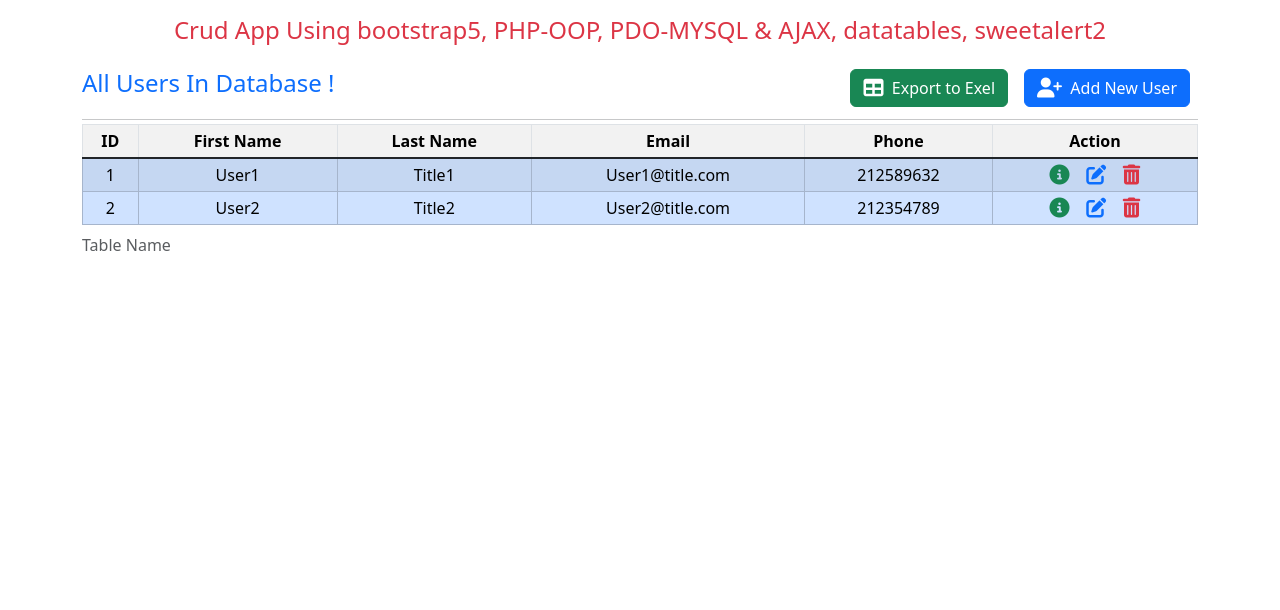
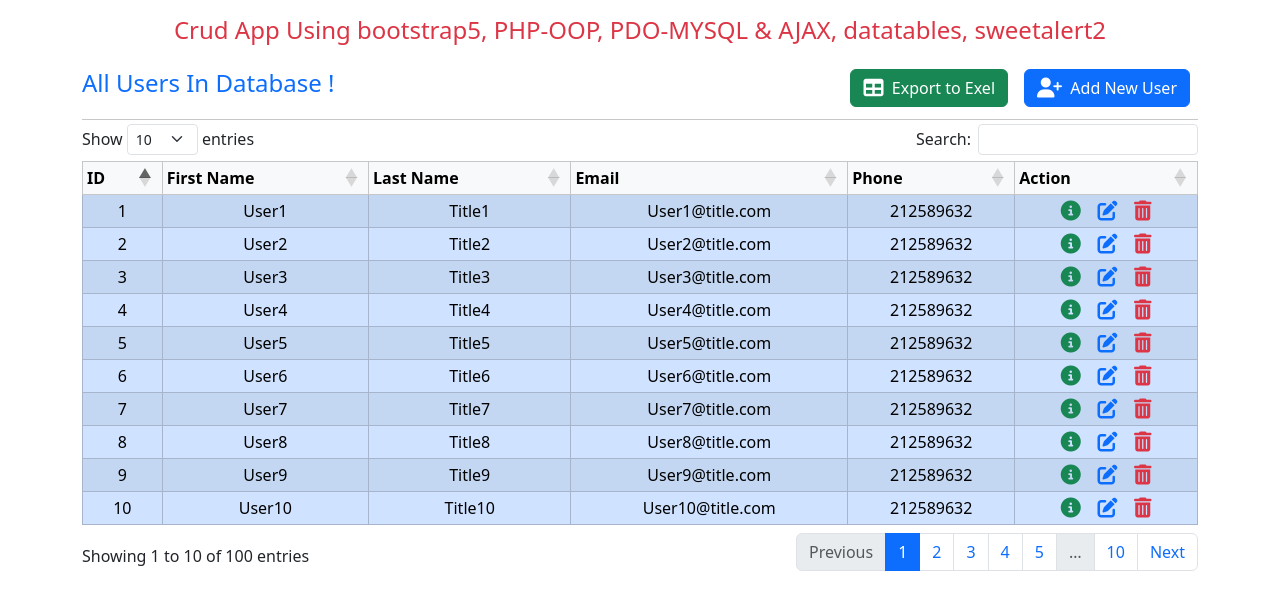
Before and after one commit to HM-Hakim/crudphp, a PHP site: page / in a window 1280 px wide. Shown: the part 56-666 px from the top of the page. Run offline with PHP 8.4, Linux system fonts and the light colour scheme; some libraries are stand-ins or nearby versions.

Commit message:
add DataTable and sweetalert

```diff
--- a/index.php
+++ b/index.php
@@ -1,14 +1,16 @@
 <!DOCTYPE html>
 <html lang="en">
+
 <head>
   <meta charset="UTF-8">
   <meta name="viewport" content="width=device-width, initial-scale=1.0">
   <title>Crud App Using PHP-OOP, PdDO-MYSQL & AJAX</title>
   <!-- Latest compiled and minified CSS -->
-<link href="https://cdn.jsdelivr.net/npm/bootstrap@5.3.2/dist/css/bootstrap.min.css" rel="stylesheet">
-<link href="https://cdn.datatables.net/v/bs5/dt-2.0.1/datatables.min.css" rel="stylesheet">
+  <link href="https://cdn.jsdelivr.net/npm/bootstrap@5.3.3/dist/css/bootstrap.min.css" rel="stylesheet">
+  <link href="https://cdn.datatables.net/2.0.2/css/dataTables.bootstrap5.css" rel="stylesheet">
   <script src="https://kit.fontawesome.com/ccaeda6036.js" crossorigin="anonymous"></script>
 </head>
+
 <body>
   <nav class="navbar navbar-expand-sm bg-dark navbar-dark">
     <div class="container-fluid">
@@ -45,7 +47,7 @@
         <h4 class="mt-2 text-primary">All Users In Database !</h4>
       </div>
       <div class="col-lg-6">
-      <button type="button" class="btn btn-primary m-2 float-end"><i class="fas fa-user-plus fa-lg"></i>&nbsp; Add New User</button>
+        <button type="button" class="btn btn-primary m-2 float-end" data-bs-toggle="modal" data-bs-target="#addModal"><i class="fas fa-user-plus fa-lg"></i>&nbsp; Add New User</button>
         <button type="button" class="btn btn-success m-2 float-end"><i class="fas fa-table fa-lg"></i>&nbsp; Export to Exel</button>
 
 
@@ -55,16 +57,9 @@
     <div class="row">
       <div class="col-lg-12">
         <div class="table-responsive">
-        <div
-          class="table-responsive"
-        >
-          <table
-            class="table table-striped table-sm table-bordered"
-          >
+          <div class="table-responsive">
+            <table id="example" class="table table-striped table-sm table-bordered">
               <thead class="table-light">
-              <caption>
-                Table Name
-              </caption>
                 <tr class="text-center">
                   <th>ID</th>
                   <th>First Name</th>
@@ -77,13 +72,15 @@
                 </tr>
               </thead>
               <tbody class="table-group-divider">
-              <tr
-                class="table-primary text-center"
-              >
-                <td scope="row">1</td>
-                <td>User1</td>
-                <td>Title1</td>
-                <td>User1@title.com</td>
+                <?php
+
+                for ($i = 1; $i <= 100; $i++) : ?>
+
+                  <tr class="table-primary text-center">
+                    <td scope="row"><?= $i ?></td>
+                    <td>User<?= $i ?></td>
+                    <td>Title<?= $i ?></td>
+                    <td>User<?= $i ?>@title.com</td>
                     <td>212589632</td>
                     <td>
                       <a href="#" title="view details" class="text-success text-decoration-none">
@@ -97,27 +94,7 @@
                       </a>
                     </td>
                   </tr>
-              <tr
-                class="table-primary text-center"
-              >
-                <td scope="row">2</td>
-                <td>User2</td>
-                <td>Title2</td>
-                <td>User2@title.com</td>
-                <td>212354789</td>
-                <td>
-                <a href="#" title="view details" class="text-success text-decoration-none">
-                    <i class="fas fa-info-circle fa-lg"></i>
-                  </a>&nbsp;&nbsp;
-                <a href="#" title="Edits" class="text-primary text-decoration-none">
-                    <i class="fas fa-edit fa-lg"></i>
-                </a>&nbsp;&nbsp;
-                <a href="#" title="Delete" class="text-danger text-decoration-none">
-                    <i class="fas fa-trash-alt fa-lg"></i>
-                </a>
-
-                </td>
-              </tr>
+                <?php endfor; ?>
               </tbody>
               <tfoot>
 
@@ -133,11 +110,58 @@
 
 
   </div>
+  <!-- The Modal -->
+  <div class="modal" id="addModal">
+    <div class="modal-dialog modal-dialog-centered">
+      <div class="modal-content">
+
+        <!-- Modal Header -->
+        <div class="modal-header">
+          <h4 class="modal-title">Add New User</h4>
+          <button type="button" class="btn-close" data-bs-dismiss="modal"></button>
+        </div>
+
+        <!-- Modal body -->
+        <div class="modal-body">
+          <form action="" method="post">
+            <div class="col-md mb-3">
+              <input type="text" class="form-control" id="" value="" placeholder="First name" required />
+            </div>
+            <div class="col-md mb-3">
+              <input type="text" class="form-control" id="" value="" placeholder="Last name" required />
+            </div>
+            <div class="col-md mb-3">
+              <input type="text" class="form-control" id="" value="" placeholder="Email" required />
+            </div>
+            <div class="col-md mb-3">
+              <input type="text" class="form-control" id="" value="" placeholder="Phone" required />
+            </div>
+
+
+          </form>
+        </div>
+
+        <!-- Modal footer -->
+        <div class="modal-footer">
+          <button type="button" class="btn btn-danger col-md mb-3" data-bs-dismiss="modal">Add User</button>
+        </div>
+
+      </div>
+    </div>
+  </div>
+
 
   <!-- Latest compiled JavaScript -->
-<script src="https://cdn.jsdelivr.net/npm/bootstrap@5.3.2/dist/js/bootstrap.bundle.min.js"></script>
+  <script src="https://code.jquery.com/jquery-3.7.1.js"></script>
 
-<script src="https://cdn.datatables.net/v/bs5/dt-2.0.1/datatables.min.js"></script>
+  <script src="https://cdn.jsdelivr.net/npm/bootstrap@5.3.3/dist/js/bootstrap.bundle.min.js"></script>
+  <script src="https://cdn.datatables.net/2.0.2/js/dataTables.js"></script>
+  <script src="https://cdn.datatables.net/2.0.2/js/dataTables.bootstrap5.js"></script>
   <script src="https://cdn.jsdelivr.net/npm/sweetalert2@11"></script>
+
+  <script>
+    new DataTable("#example");
+  </script>
 </body>
+
 </html>
```
Lines whose indentation alone changed are shown as unchanged.
